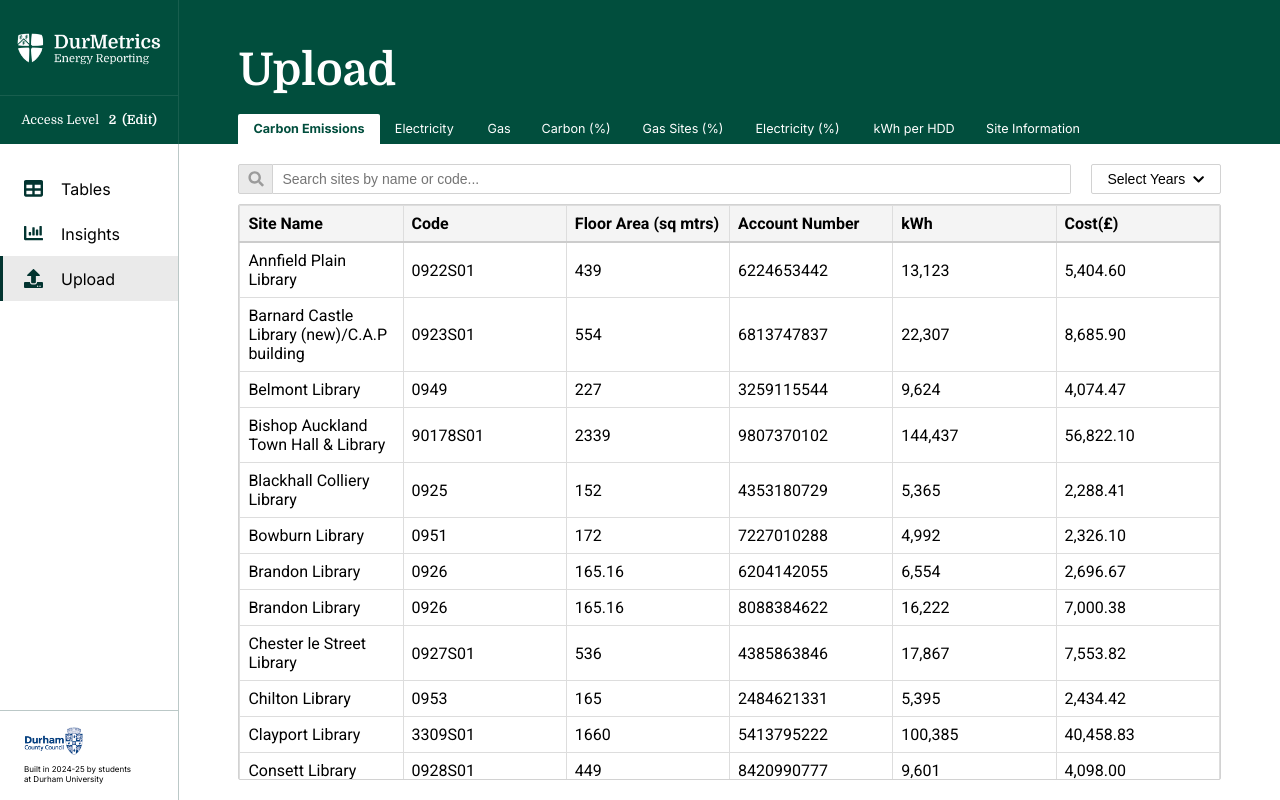
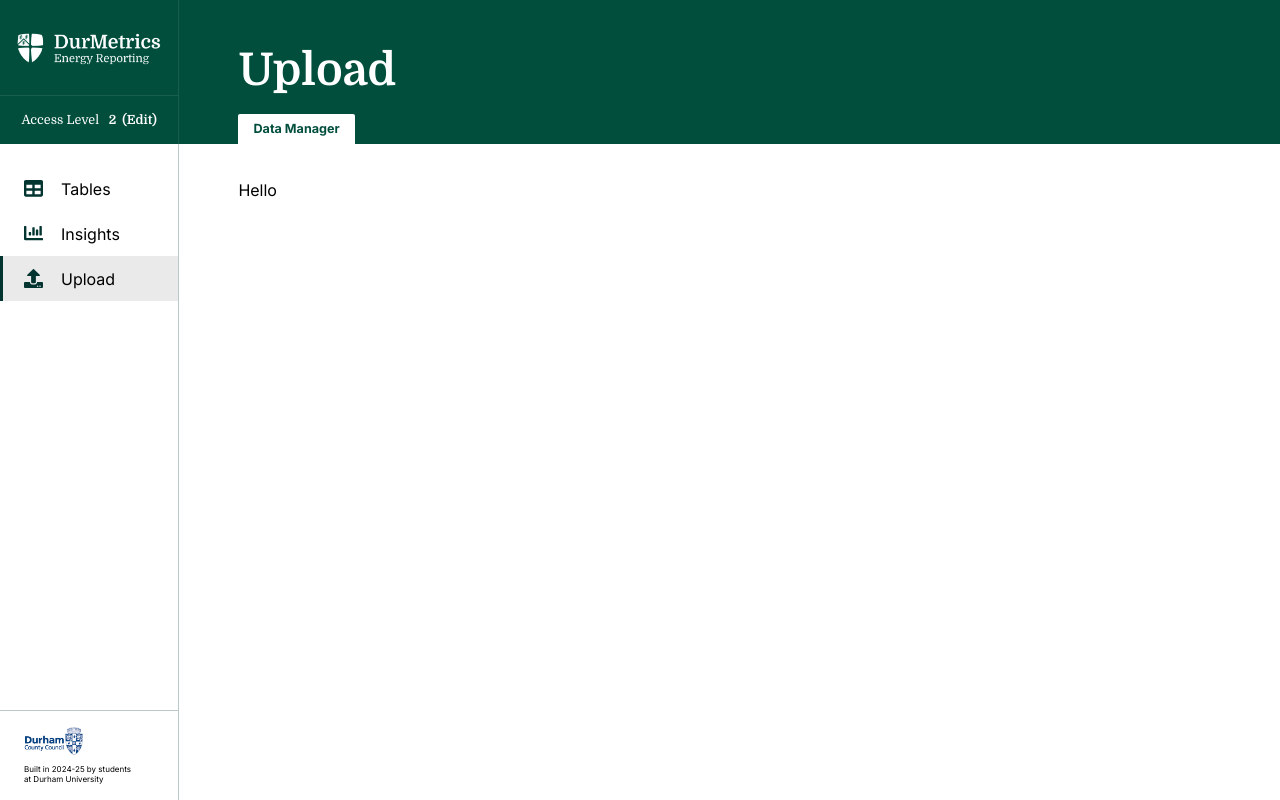
Before and after one commit to COMP2281/software-engineering-group24-25-19, a React (Create React App) app in the folder durmetrics/: page /upload in a window 1280 px wide. Built offline with nearby package versions, Linux system fonts and the light colour scheme.

Commit message:
Dynamic content routing & upload page tabs

```diff
--- a/durmetrics/src/components/Content.js
+++ b/durmetrics/src/components/Content.js
@@ -1,10 +1,16 @@
 import React, { useEffect, useState } from "react";
 import DataTable from './DataTable';
+import { Routes, Route } from 'react-router-dom';
 
 const Content = (props) => {
         return (
                 <div className="body">
-                        <DataTable activeTab={props.activeTab} />
+                        <Routes>
+                                <Route path="/" element={<DataTable activeTab={props.activeTab} />} />
+                                <Route path="/tables" element={<DataTable activeTab={props.activeTab} />} />
+                                <Route path="/insights" element={<DataTable activeTab={props.activeTab} />} />
+                                <Route path="/upload" element={<p>Hello</p>} />
+                        </Routes>
                 </div>
         );
 };
--- a/durmetrics/src/components/Header.js
+++ b/durmetrics/src/components/Header.js
@@ -33,7 +33,7 @@ const Header = (props) => {
                         </div>
                         <div className="header-content">
                                 <div className="header-title">{pageTitle}</div>
-                                <Tabs activeTab={props.activeTab} setActiveTab={props.setActiveTab} />
+                                <Tabs activeTab={props.activeTab} setActiveTab={props.setActiveTab} page={window.location.pathname.split('/')[1]} />
                         </div>
                 </div>
         );
--- a/durmetrics/src/components/Tabs.js
+++ b/durmetrics/src/components/Tabs.js
@@ -22,6 +22,9 @@ const Tabs = (props) => {
 
         return (
                 <div className="header-tabs">
+                        {props.page === "upload" ?
+                                <div className="tab tab-selected" tab="0" data-text="Upload Data">Data Manager</div>
+                                : <>
                                         <div className="tab tab-selected" tab="0" data-text="Carbon Emissions">Carbon Emissions</div>
                                         <div className="tab" tab="1" data-text="Electricity">Electricity</div>
                                         <div className="tab" tab="2" data-text="Gas">Gas</div>
@@ -30,6 +33,8 @@ const Tabs = (props) => {
                                         <div className="tab" tab="5" data-text="Electricity (%)">Electricity (%)</div>
                                         <div className="tab" tab="6" data-text="kWh per HDD">kWh per HDD</div>
                                         <div className="tab" tab="7" data-text="Site Information">Site Information</div>
+                                </>
+                        }
                 </div>
         );
 };
```
Lines whose indentation alone changed are shown as unchanged.
